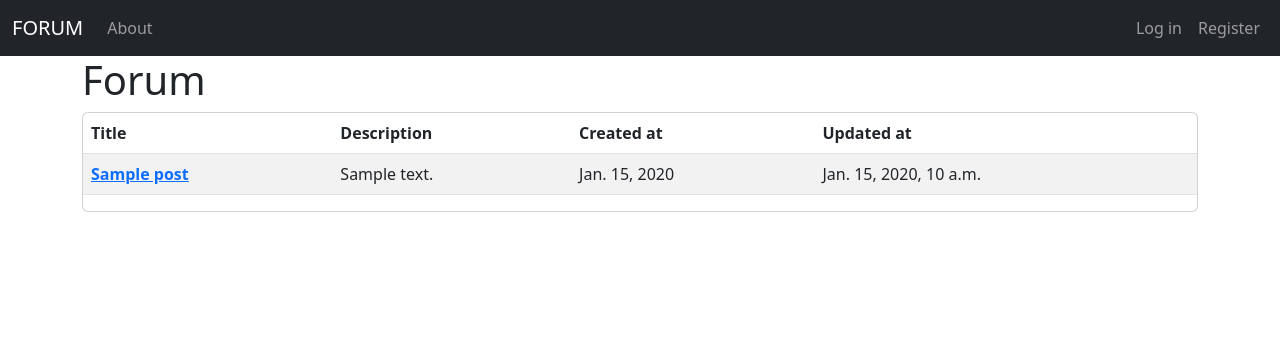
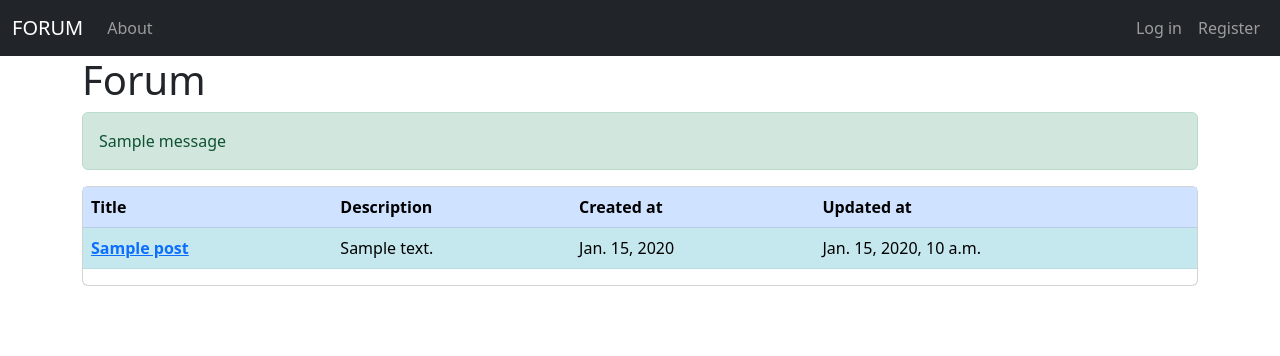
Before and after one commit to ggase54/romanbashkatov, a Django app: page / in a window 1280 px wide. Shown: the top 356 px of the page. Run offline with Django 4.2, Linux system fonts and the light colour scheme; tables that the repository leaves empty hold one stand-in row (values such as "Sample post"); one stand-in notice (Sample message) is shown.

Commit message:
messages in django

```diff
--- a/service/urls2.py
+++ b/service/urls2.py
@@ -9,7 +9,7 @@ urlpatterns = [
   path('register/', views.RegisterForm.as_view(), name='register'),
   path('', views.PostsView.as_view(), name='index'),
   path('post/<int:pk>', views.DetailPostView.as_view(), name='detail_post'),
-  path('create_post/', views.CreatePostView.as_view(), name='create_post'),
+  path('create_post/', views.create_post, name='create_post'),
   path('update_post/<int:pk>', views.UpdatePostView.as_view(), name='update_post'),
   path('delete_post/<int:pk>', views.DeletePostView.as_view(), name='delete_post'),
   path('post/<int:pk>/add_comment', views.AddCommentView.as_view(), name='add_comment'),
--- a/service/views.py
+++ b/service/views.py
@@ -1,11 +1,12 @@
-from django.shortcuts import render
+from django.shortcuts import redirect, render
 from .models import Post, Comment
 from django.views.generic import ListView, DeleteView, CreateView, UpdateView, DetailView
 from .forms import PostForm, CommentForm, UserRegisterForm
 from django.urls import reverse_lazy
-# from django.contrib.auth.decorators import login_required, permission_required, user_passes_test
 from django.contrib.auth.mixins import PermissionRequiredMixin, LoginRequiredMixin
-
+from django.contrib import messages
+from django.contrib.messages.views import SuccessMessageMixin
+from django.contrib.auth.decorators import login_required, permission_required
 
 def about(req):
   return render(req, 'about.html')
@@ -15,8 +16,9 @@ class PostsView(ListView):
   template_name = 'index.html'
   ordering = ['created_at']
 
-class RegisterForm(CreateView):
+class RegisterForm(SuccessMessageMixin, CreateView):
   form_class = UserRegisterForm
+  success_message = "%(username)s was created successfully!"
   template_name = 'register.html'
   success_url = reverse_lazy('login')
 
@@ -24,11 +26,28 @@ class DetailPostView(DetailView):
   model = Post
   template_name = 'detail_post.html'
 
-class CreatePostView(PermissionRequiredMixin, CreateView):
-  permission_required = 'service.add_post'
-  model = Post
-  template_name = 'create_post.html'
-  form_class = PostForm
+# class CreatePostView(PermissionRequiredMixin, CreateView):
+#   permission_required = 'service.add_post'
+#   model = Post
+#   template_name = 'create_post.html'
+#   form_class = PostForm
+
+@login_required
+@permission_required('service.add_post')
+def create_post(req):
+  form = PostForm()
+  if req.method == 'POST':
+    form = PostForm(req.POST)
+    if form.is_valid():
+      form.save()
+      title = form.cleaned_data.get("title")
+      if title != "POST":
+        messages.error(req, f"Something went wrong.")
+        return redirect('index')
+      messages.success(req, f"{title} was created successfully!")
+      return redirect('index')
+  return render(req, 'create_post.html', {'form': form})
+
 
 class UpdatePostView(PermissionRequiredMixin, UpdateView):
   permission_required = 'service.update_post'
--- a/templates/index.html
+++ b/templates/index.html
@@ -15,6 +15,19 @@
         <div class="container">
             {% block content %}
                 <h1>Forum</h1>
+                {% if messages %}
+                    {% for message in messages %}
+                        {% if message.level == DEFAULT_MESSAGE_LEVELS.ERROR %}
+                            <div class="alert alert-danger" role="alert">
+                                {{ message }}
+                            </div>
+                        {% else %}
+                            <div class="alert alert-success" role="alert">
+                                {{ message }}
+                            </div>
+                        {% endif %}
+                    {% endfor %}
+                {% endif %}
                 <div class="card card-block">
                     {% if user.is_superuser or user.is_staff %}
                         <a href="{% url 'create_post' %}" class="btn btn-primary btn-sm btn-block">Create NEW post</a>
@@ -23,30 +36,30 @@
                         <table class="table table-striped">
                             <thead>
                                 <tr>
-                                    <th scope="col">Title</th>
-                                    <th scope="col">Description</th>
-                                    <th scope="col">Created at</th>
-                                    <th scope="col">Updated at</th>
+                                    <th class="table-primary" scope="col">Title</th>
+                                    <th class="table-primary" scope="col">Description</th>
+                                    <th class="table-primary" scope="col">Created at</th>
+                                    <th class="table-primary" scope="col">Updated at</th>
                                     {% if user.is_superuser or user.is_staff %}
-                                        <th scope="col">Update</th>
-                                        <th scope="col">Delete</th>
+                                        <th class="table-primary" scope="col">Update</th>
+                                        <th class="table-primary" scope="col">Delete</th>
                                     {% endif %}
                                 </tr>
                             </thead>
                             <tbody>
                                 {% for post in object_list %}
                                     <tr>
-                                        <th scope="row">
+                                        <th class="table-info" scope="row">
                                             <a href="{% url 'detail_post' post.pk%}">{{ post.title }}</a>
                                         </th>
-                                        <td>{{ post.description }}</td>
-                                        <td>{{ post.created_at|date:'DATE_FORMAT' }}</td>
-                                        <td>{{ post.updated_at|date:'DATETIME_FORMAT' }}</td>
+                                        <td class="table-info">{{ post.description }}</td>
+                                        <td class="table-info">{{ post.created_at|date:'DATE_FORMAT' }}</td>
+                                        <td class="table-info">{{ post.updated_at|date:'DATETIME_FORMAT' }}</td>
                                         {% if user.is_superuser or user.is_staff %}
-                                            <td>
+                                            <td class="table-info">
                                                 <a href="{% url 'update_post' post.pk%}" class="btn btn-primary btn-dark">Update</a>
                                             </td>
-                                            <td>
+                                            <td class="table-info">
                                                 <a href="{% url 'delete_post' post.pk%}" class="btn btn-danger">Delete</a>
                                             </td>
                                         {% endif %}
```
Also changed, not shown: service/management/commands/add_posts.py (added, +12 -0 lines), templates/login.html (+7 -0 lines).
